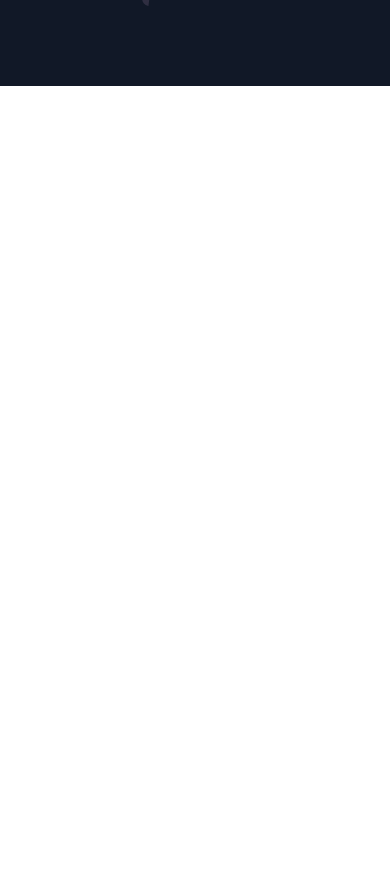
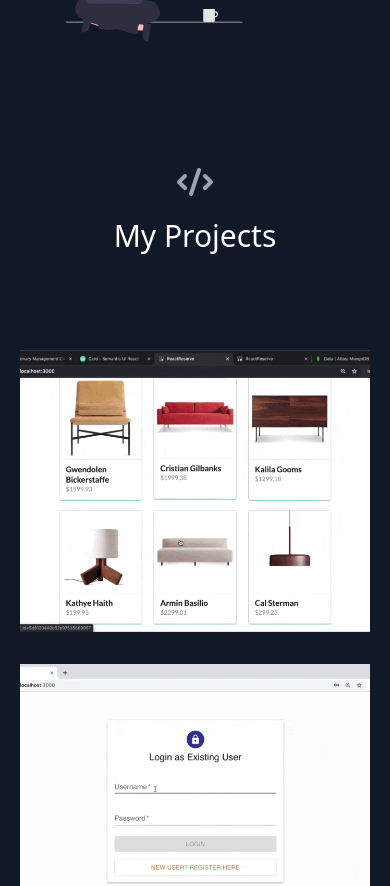
Before and after one commit to brkwok/r_portfolio, a React (Create React App) app: page / in a window 390 px wide. Shown: the part 720-1606 px from the top of the page. Before the commit the page ends 844 px from the top, so only its background shows below. Built offline with nearby package versions, Linux system fonts and the light colour scheme.

Commit message:
Projects and skills

```diff
--- a/public/index.html
+++ b/public/index.html
@@ -24,7 +24,7 @@
       work correctly both with client-side routing and a non-root public URL.
       Learn how to configure a non-root public URL by running `npm run build`.
     -->
-    <title>My Portfolio</title>
+    <title>Brian Kwok</title>
   </head>
   <body>
 
--- a/src/App.js
+++ b/src/App.js
@@ -1,13 +1,16 @@
 import React from "react";
 import Navbar from "./components/Navbar";
-import Home from "./routes/Home";
-import Error from "./routes/Error";
+import Home from "./components/Home";
+import Projects from "./components/Projects";
+import Skills from "./components/Skills";
 
 export default function App() {
   return (
     <main className="text-gray-400 bg-gray-900 body-font">
       <Navbar />
       <Home />
+      <Projects />
+      <Skills />
     </main>
   );
 }
--- a/src/routes/Home.js
+++ b/src/components/Home.js
@@ -7,12 +7,12 @@
         <div className="lg:flex-grow md:w-1/2 lg:pr-24 md:pr-16 flex flex-col md:items-start md:text-left mb-16 md:mb-0 items-center text-center">
           <h1 className="title-font sm:text-4xl text-3xl mb-4 font-medium text-white">
             Hi, I'm Brian.
-            <br className="hidden lg:inline-block" />I love to build amazing
-            apps.
+            <br className="hidden lg:inline-block" />I love to build apps and solve problems.
           </h1>
           <p className="mb-8 leading-relaxed">
-            Software Engineer based in NYC. <br />
-            Experienced with JavaScript, ReactJS, Ruby, Rails, PostgreSQL, and More.
+            Software Engineer based in NYC. <br className="hidden lg:inline-block"/>
+            Experienced with JavaScript, ReactJS, Ruby, Rails, PostgreSQL, and
+            More.
           </p>
           <div className="flex justify-center">
             <a
--- a/src/components/Navbar.js
+++ b/src/components/Navbar.js
@@ -18,9 +18,6 @@
           <a href="#skills" className="mr-5 hover:text-white">
             Skills
           </a>
-          <a href="#testimonials" className="mr-5 hover:text-white">
-            Testimonials
-          </a>
         </nav>
         <a
           hreft="/hire"
--- /dev/null
+++ b/src/components/Projects.js
@@ -0,0 +1,44 @@
+import { CodeIcon } from "@heroicons/react/solid";
+import React from "react";
+import { projects } from "../data";
+
+export default function Projects() {
+  return (
+    <section id="projects" className="text-gray-400 bg-gray-900 body-font">
+      <div className="container px-5 py-10 mx-auto text-center lg:px-40">
+        <div className="flex flex-col w-full mb-20">
+          <CodeIcon className="mx-auto inline-block w-10 mb-4" />
+          <h1 className="sm:text-4xl text-3xl font-medium title-font mb-4 text-white">
+            My Projects
+          </h1>
+        </div>
+        <div className="flex flex-wrap -m-4">
+          {projects.map((project) => (
+            <a
+              href={project.link}
+              key={project.image}
+              className="sm:w-1/2 w-100 p-4"
+            >
+              <div className="flex relative">
+                <img
+                  alt="gallery"
+                  className="absolute inset-0 w-full h-full object-cover object-center"
+                  src={project.image}
+                />
+                <div className="px-8 py-10 relative z-10 w-full border-4 border-gray-800 bg-gray-900 opacity-0 hover:opacity-100">
+                  <h2 className="tracking-widest text-sm title-font font-medium text-green-400 mb-1">
+                    {project.subtitle}
+                  </h2>
+                  <h1 className="title-font text-lg font-medium text-white mb-3">
+                    {project.title}
+                  </h1>
+                  <p className="leading-relaxed">{project.description}</p>
+                </div>
+              </div>
+            </a>
+          ))}
+        </div>
+      </div>
+    </section>
+  );
+}
--- /dev/null
+++ b/src/components/Skills.js
@@ -0,0 +1,37 @@
+// src/components/Skills.js
+
+import { BadgeCheckIcon, ChipIcon } from "@heroicons/react/solid";
+import React from "react";
+import { skills } from "../data";
+
+export default function Skills() {
+  return (
+    <section id="skills">
+      <div className="container px-5 py-10 mx-auto">
+        <div className="text-center mb-20">
+          <ChipIcon className="w-10 inline-block mb-4" />
+          <h1 className="sm:text-4xl text-3xl font-medium title-font text-white mb-4">
+            Skills &amp; Technologies
+          </h1>
+          <p className="text-base leading-relaxed xl:w-2/4 lg:w-3/4 mx-auto">
+            Lorem ipsum dolor sit amet consectetur, adipisicing elit. Nisi sit
+            ipsa delectus eum quo voluptas aspernatur accusantium distinctio
+            possimus est.
+          </p>
+        </div>
+        <div className="flex flex-wrap lg:w-4/5 sm:mx-auto sm:mb-2 -mx-2">
+          {skills.map((skill) => (
+            <div key={skill} className="p-2 sm:w-1/2 w-full">
+              <div className="bg-gray-800 rounded flex p-4 h-full items-center">
+                <BadgeCheckIcon className="text-green-400 w-6 h-6 flex-shrink-0 mr-4" />
+                <span className="title-font font-medium text-white">
+                  {skill}
+                </span>
+              </div>
+            </div>
+          ))}
+        </div>
+      </div>
+    </section>
+  );
+}
--- a/src/routes/Error.js
+++ /dev/null
@@ -1,5 +0,0 @@
-import React from "react";
-
-export default function Error() {
-  return "404 Not Found";
-}
```
Also changed, not shown: src/components/Footer.js (added).
